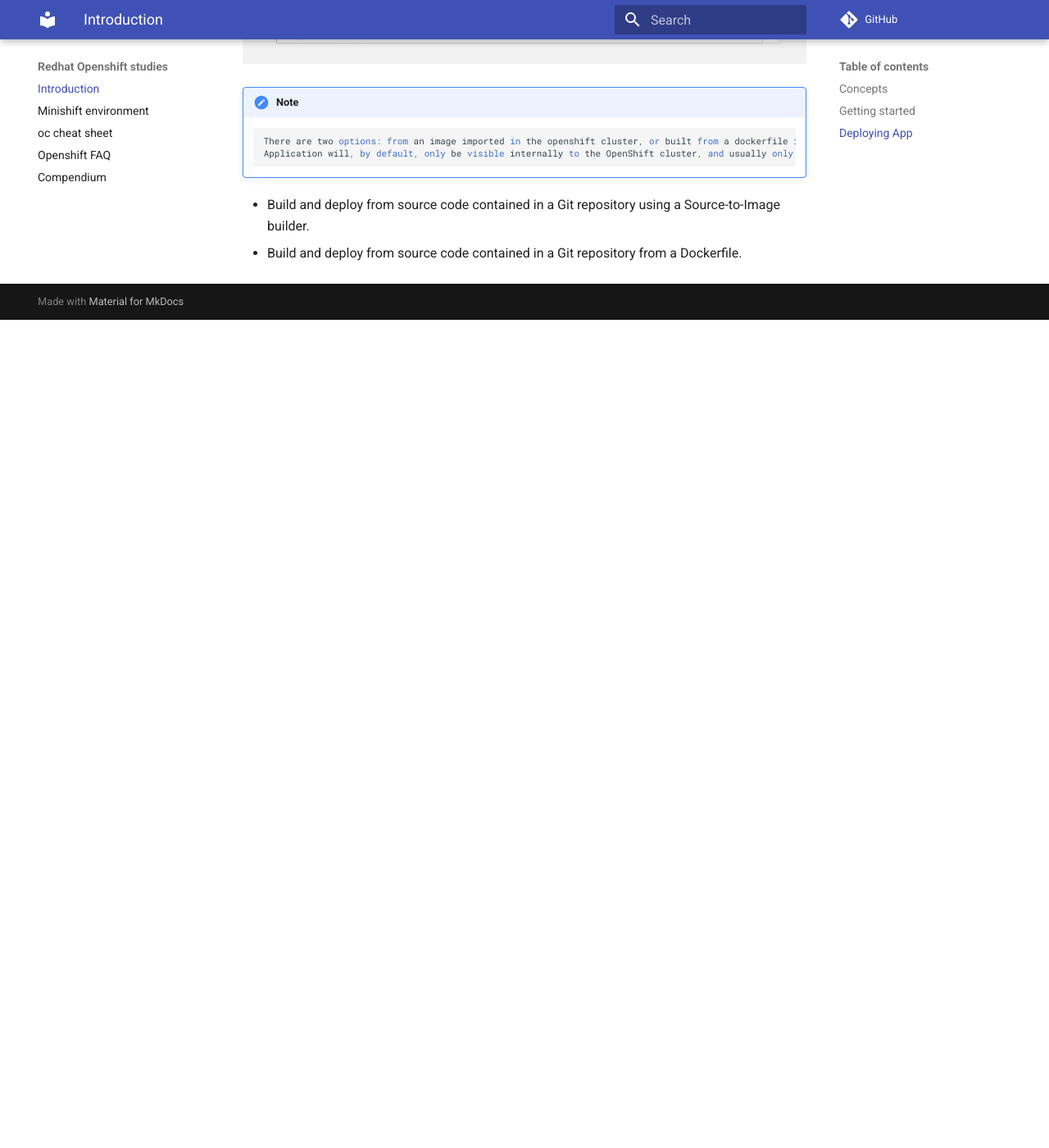
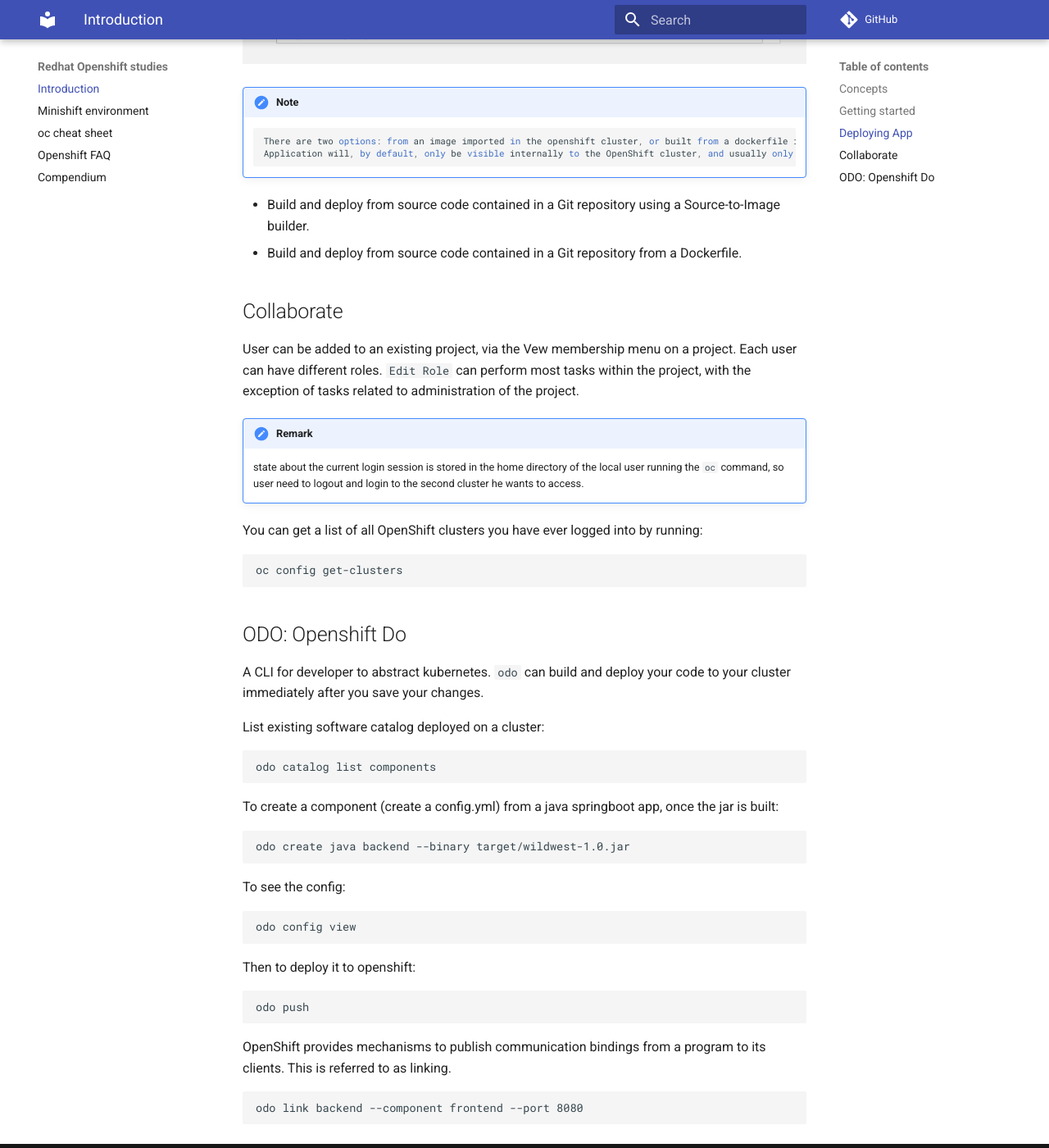
Before and after one commit to jbcodeforce/openshift-studies, an MkDocs documentation site: the page built from docs/index.md, in a window 1280 px wide and 1400 px high, scrolled down 2320 px. Shown: the whole window at 82% size. Built offline with MkDocs 1.6.1 and Material for MkDocs 9.7.7, drawn with Linux system fonts in a browser that asks for light colours; comment, search, counter and statistics services are not loaded; before the commit the page ends 2710 px from its top, so only the background shows below that.

Commit message:
add odo, login and user admin

````diff
--- a/docs/index.md
+++ b/docs/index.md
@@ -51,3 +51,47 @@
 
 * Build and deploy from source code contained in a Git repository using a Source-to-Image builder.
 * Build and deploy from source code contained in a Git repository from a Dockerfile.
+
+## Collaborate
+
+User can be added to an existing project, via the Vew membership menu on a project. Each user can have different roles. `Edit Role`  can perform most tasks within the project, with the exception of tasks related to administration of the project.
+
+!!! Remark
+    state about the current login session is stored in the home directory of the local user running the `oc` command, so user need to logout and login to the second cluster he wants to access.
+
+You can get a list of all OpenShift clusters you have ever logged into by running:
+```
+oc config get-clusters
+```
+
+## ODO: Openshift Do
+
+A CLI for developer to abstract kubernetes. `odo` can build and deploy your code to your cluster immediately after you save your changes.
+
+List existing software catalog deployed on a cluster:
+
+```
+odo catalog list components
+```
+
+To create a component (create a config.yml) from a java springboot app, once the jar is built:
+
+```
+odo create java backend --binary target/wildwest-1.0.jar
+```
+
+To see the config:
+```
+odo config view
+```
+Then to deploy it to openshift:
+
+```
+odo push
+```
+
+OpenShift provides mechanisms to publish communication bindings from a program to its clients. This is referred to as linking.
+
+```
+odo link backend --component frontend --port 8080
+```
````
Also changed, not shown: docs/compendium.md (+4 -0 lines), docs/oc-cli.md (+18 -0 lines).
